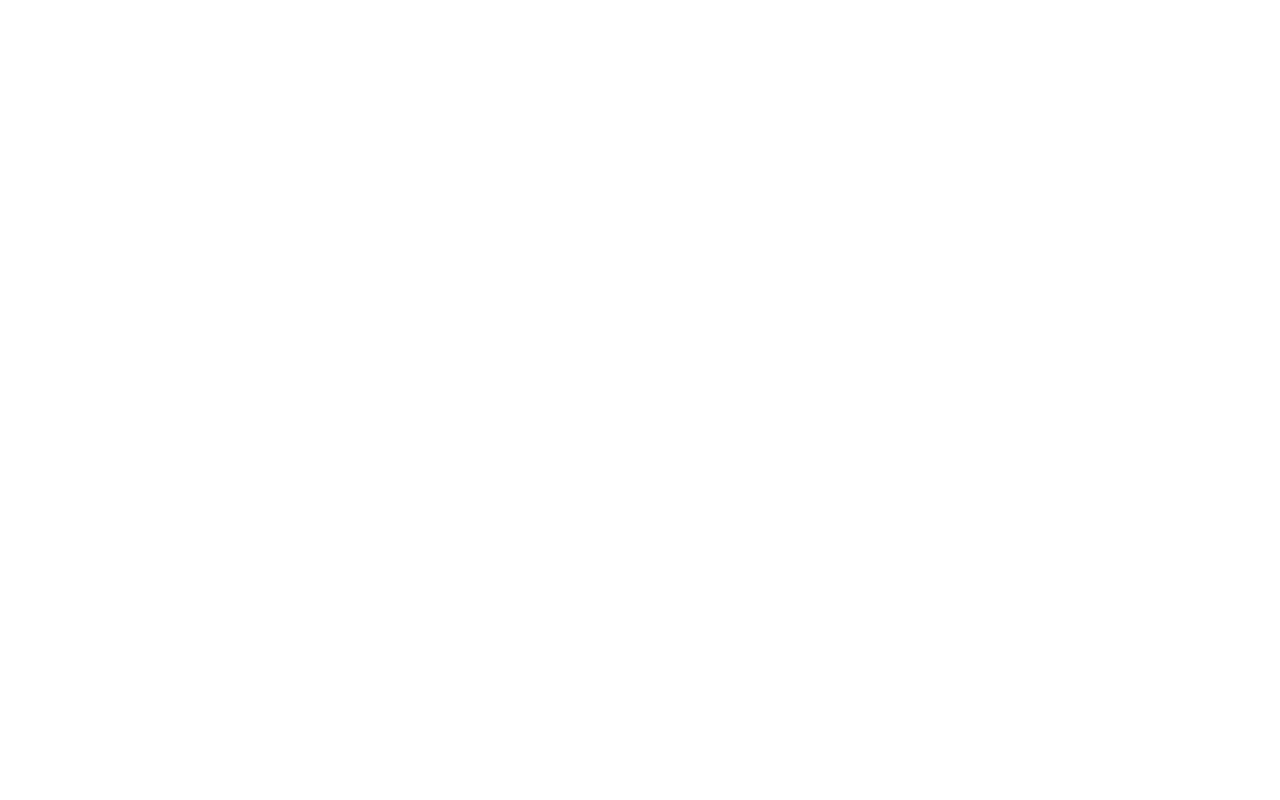
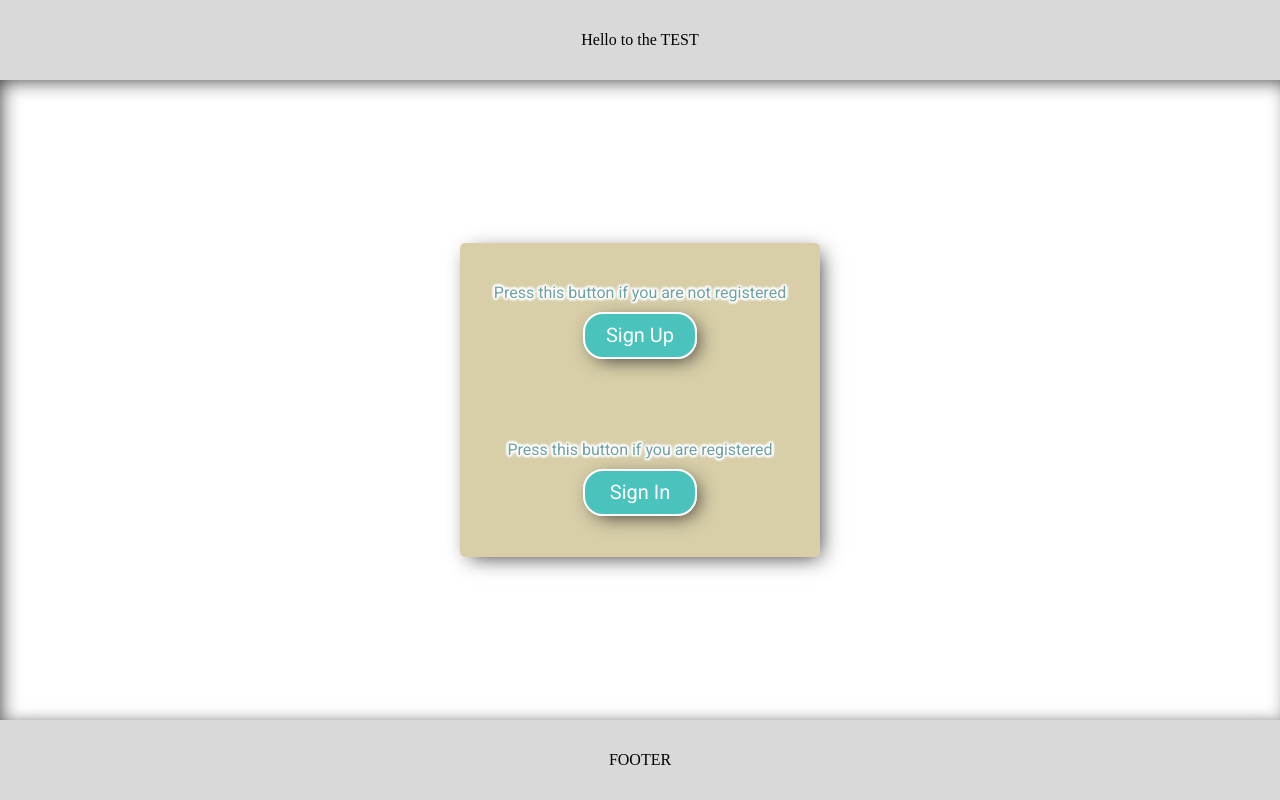
Before and after one commit to AWwebDev/test_task_regForm, a plain HTML site: page index.html in a window 1280 px wide. Drawn offline with Linux system fonts and the light colour scheme.

Commit message:
maket1 of forms
Signed-off-by: alexwhitedev <alexwhitedeveloper@gmail.com>

```diff
--- a/css/style.css
+++ b/css/style.css
@@ -0,0 +1,147 @@
+body {
+    margin: 0;
+    padding: 0;
+}
+
+.wrapper {
+    margin: 0;
+    padding: 0;
+    height: 100vh;
+    width: 100vw;
+    display: grid;
+    grid-template: 1fr 8fr 1fr / 1fr;
+    grid-template-areas:
+        'header'
+        'main'
+        'footer';
+}
+
+.header {
+    background-color: rgba(207, 207, 207, 0.787);
+    grid-area: header;
+    display: grid;
+    justify-items: center;
+    align-items: center;
+}
+
+.footer {
+    background-color: rgba(207, 207, 207, 0.787);
+    grid-area: footer;
+    text-align: center;
+    display: grid;
+    justify-items: center;
+    align-items: center;
+    box-shadow: 5px 5px 20px -5px rgba(0, 0, 0, 0.80);
+}
+
+.main {
+    background-color: white;
+    display: grid;
+    grid-template: auto / auto 360px auto;
+    grid-template-areas:
+        '. . .'
+        '. section .'
+        '. . .';
+    box-shadow: inset 5px 5px 20px -5px rgba(0, 0, 0, 0.80);
+}
+
+.section {
+    background-color: rgba(206, 195, 146, 0.787);
+    box-shadow: 5px 5px 20px -5px rgba(0, 0, 0, 0.80);
+    grid-area: section;
+    display: grid;
+    grid-template: 1fr 1fr;
+    grid-template-areas:
+        '1'
+        '2';
+    justify-items: center;
+    align-items: center;
+    border-radius: 5px;
+    transition: all 0.3s;
+}
+
+.sign__up {
+    grid-area: 1;
+}
+
+.sign__in {
+    grid-area: 2;
+}
+
+.sign__up,
+.sign__in {
+    display: grid;
+    grid-template: 1fr 1fr;
+    grid-template-areas:
+        'text'
+        'button';
+    justify-items: center;
+    align-items: center;
+    grid-gap: 10px;
+}
+
+.sign__up__text,
+.sign__in__text {
+    grid-area: text;
+}
+
+.text {
+    font-family: 'Roboto', sans-serif;
+    color: rgba(84, 144, 144, 0.842);
+    text-shadow:
+        -0 -1px 3px #FFFFFF,
+        0 -1px 3px #FFFFFF,
+        -0 1px 3px #FFFFFF,
+        0 1px 3px #FFFFFF,
+        -1px -0 3px #FFFFFF,
+        1px -0 3px #FFFFFF,
+        -1px 0 3px #FFFFFF,
+        1px 0 3px #FFFFFF,
+        -1px -1px 3px #FFFFFF,
+        1px -1px 3px #FFFFFF,
+        -1px 1px 3px #FFFFFF,
+        1px 1px 3px #FFFFFF,
+        -1px -1px 3px #FFFFFF,
+        1px -1px 3px #FFFFFF,
+        -1px 1px 3px #FFFFFF,
+        1px 1px 3px #FFFFFF;
+}
+
+.sign__up__button,
+.sign__ip__button {
+    grid-area: button;
+}
+
+.button {
+    background-color: rgba(48, 194, 194, 0.842);
+    padding: 10px;
+    border: 2px solid white;
+    border-radius: 20px;
+    color: white;
+    font-size: 20px;
+    min-width: 90px;
+    text-align: center;
+    box-shadow: 5px 5px 20px -5px rgba(0, 0, 0, 0.80);
+    transition: 0.3s ease;
+    font-family: 'Roboto', sans-serif;
+}
+
+.button:hover {
+    background-color: rgba(71, 47, 43, 0.829);
+    transform: scale(1.05);
+}
+
+a {
+    text-decoration: none;
+}
+
+.form{
+    grid-area: 1;
+    display: grid;
+    grid-template:
+        'name'
+        'pass';
+    justify-items: center;
+    align-items: center;
+    grid-gap: 10px;
+}
--- a/index.html
+++ b/index.html
@@ -1,34 +1,57 @@
 <!DOCTYPE html>
 <html lang="en">
+
 <head>
     <meta charset="UTF-8">
     <meta name="viewport" content="width=device-width, initial-scale=1.0">
     <meta http-equiv="X-UA-Compatible" content="ie=edge">
     <title>Document</title>
+    <link href="https://fonts.googleapis.com/css?family=Roboto" rel="stylesheet">
     <link rel="stylesheet" href="/css/normalize.css">
     <link rel="stylesheet" href="/css/animate.css">
     <link rel="stylesheet" href="/css/style.css">
     <script src="js/jquery.js"></script>
     <script src="js/main.js"></script>
+
 </head>
+
 <body>
     <div class="wrapper">
         <header class="header">
-
+            <div class="header__text">
+                Hello to the TEST
+            </div>
         </header>
         <main class="main">
             <section class="section">
-                <div class="sign_up button">
-
+                <div class="sign__up">
+                    <div class="text sign__up__text">
+                        Press this button if you are not registered
+                    </div>
+                    <a href="/sign_up.html" class="">
+                        <div class="button sign__up__button">
+                            Sign Up
+                        </div>
+                    </a>
                 </div>
-                <div class="sign_in button">
-
+                <div class="sign__in">
+                    <div class="text sign__in__text">
+                        Press this button if you are registered
+                    </div>
+                    <a href="/sign_in.html" class="">
+                        <div class="button sign__in__button">
+                            Sign In
+                        </div>
+                    </a>
                 </div>
             </section>
         </main>
         <footer class="footer">
-
+            <div class="footer__text">
+                FOOTER
+            </div>
         </footer>
     </div>
 </body>
+
 </html>
```
Also changed, not shown: portfolio.html (added, +51 -0 lines), sign_in.html (added, +51 -0 lines), sign_up.html (added, +55 -0 lines).
